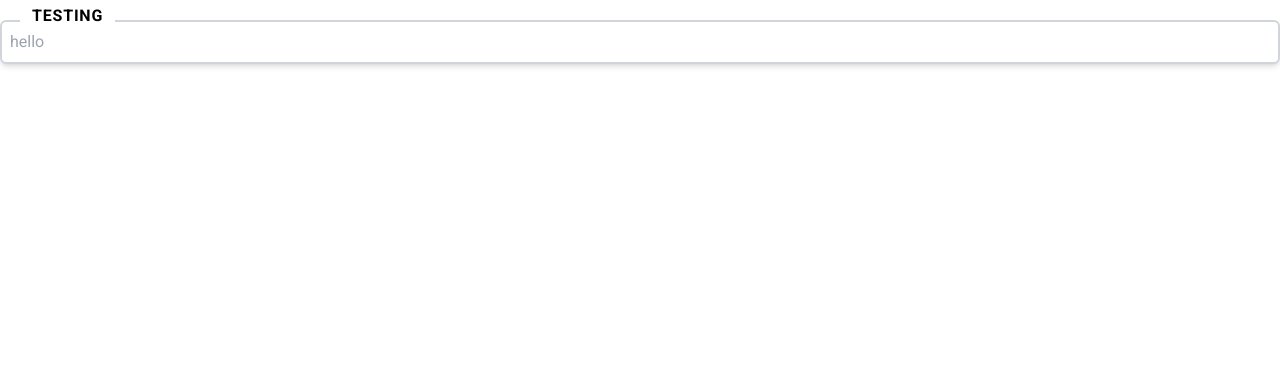
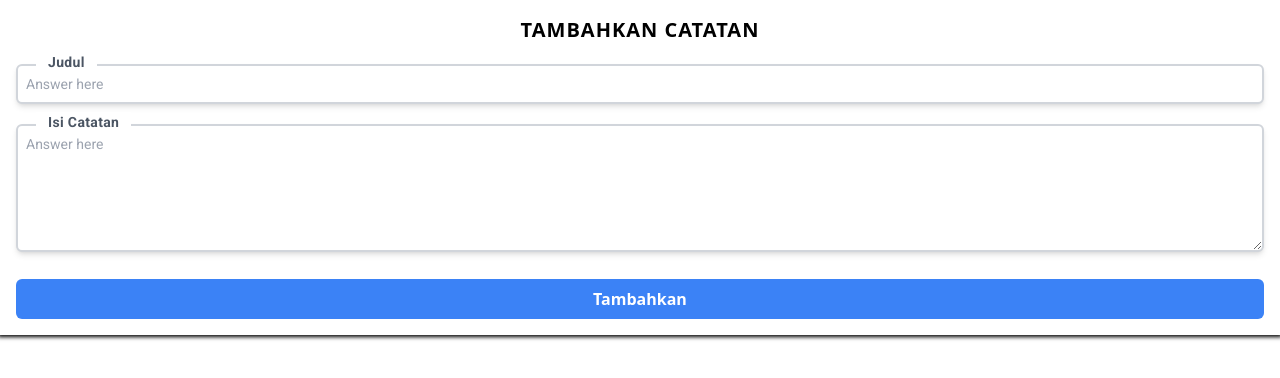
Before and after one commit to Wistchze/RJ_note, a React (Vite) app: page / in a window 1280 px wide. Shown: the top 378 px of the page. Built offline with nearby package versions, Linux system fonts and the light colour scheme.

Commit message:
Finished add note form, but still need to reset the value

```diff
--- /dev/null
+++ b/src/components/Button.tsx
@@ -0,0 +1,20 @@
+import { ComponentProps } from "react";
+
+export type ButtonProps = ComponentProps<'button'> & {
+    text: string;
+    isFull?: boolean;
+}
+
+const Button = ({ text, isFull = true }: ButtonProps) => {
+    return (
+        <button
+            className={`
+            bg-blue-500 hover:bg-blue-600 p-2 rounded-md
+            font-bold text-white
+            ${isFull ? 'w-full' : 'w-auto'}`
+            }
+        >{text}</button>
+    )
+}
+
+export default Button;
--- a/src/components/TextField.tsx
+++ b/src/components/TextField.tsx
@@ -2,18 +2,33 @@ export type TextFieldProps = {
     name: string;
     label: string;
     placeholder?: string;
-    onChange: React.ChangeEventHandler<HTMLInputElement>;
+    onChange: React.ChangeEventHandler;
     isFull?: boolean;
+    isArea?: boolean;
 }
 
-const TextField = ({ name, label, placeholder, onChange, isFull = true }: TextFieldProps) => {
+const TextField = ({
+    name,
+    label,
+    placeholder = 'Answer here',
+    onChange,
+    isFull = true,
+    isArea = false,
+}: TextFieldProps) => {
+    const className = `p-2 rounded-md border-2 shadow-md outline-none
+                border-gray-300 focus:shadow-glow focus:shadow-blue-500 focus:border-blue-500
+                text-black text-sm placeholder-gray-400
+                ${isFull ? 'w-full' : 'w-auto'}
+                ${isArea ? 'h-32' : ''}`;
+
     return (
         <fieldset className='font-["Roboto"] relative my-5'>
             <label
                 htmlFor={name}
-                className='font-bold tracking-wider bg-white px-3 py-0 uppercase
-                absolute left-5 -top-4'
+                className='bg-white px-3 py-0 text-sm tracking-wide font-bold text-gray-600
+                absolute left-5 -top-3'
             >{label}</label>
+            {!isArea ?
                 <input
                     // props
                     name={name}
@@ -21,10 +36,19 @@ const TextField = ({ name, label, placeholder, onChange, isFull = true }: TextFi
                     onChange={onChange}
 
                     // Styling
-                className={`p-2 rounded-md border-2 shadow-md outline-none
-                border-gray-300 focus:shadow-glow focus:shadow-blue-500 focus:border-blue-500
-                text-black placeholder-gray-400 ${isFull ? 'w-full' : 'w-auto'}`}
+                    className={className}
                 />
+                :
+                <textarea
+                    // Props
+                    name={name}
+                    placeholder={placeholder}
+                    onChange={onChange}
+
+                    // Styling
+                    className={className}
+                />
+            }
         </fieldset>
     );
 }
--- a/src/composition/NoteApp.tsx
+++ b/src/composition/NoteApp.tsx
@@ -1,9 +1,72 @@
+import Button from '@/components/Button';
 import TextField from '@/components/TextField';
+import { Note, noteData } from '@/utils/note';
+import { ChangeEvent, ChangeEventHandler, FormEvent, FormEventHandler, useState } from 'react';
 
-const NoteApp = () => {
+type FormProps = {
+    onChange: ChangeEventHandler;
+    onSubmit: FormEventHandler;
+}
+const AddNoteForm = ({ onChange, onSubmit }: FormProps) => {
     return (
-        <TextField name='test' placeholder='hello' onChange={() => {}} label='Testing' />
+        <form className='p-4 shadow-glow' onSubmit={onSubmit}>
+            <h2 className='font-bold uppercase text-center tracking-wider text-xl'>Tambahkan Catatan</h2>
+            <TextField
+                name='title'
+                label='Judul'
+                onChange={onChange}
+            />
+            <TextField
+                name='body'
+                label='Isi Catatan'
+                onChange={onChange}
+                isArea={true}
+            />
+            <Button text='Tambahkan' type='submit' />
+        </form>
     );
 }
 
+const NoteApp = () => {
+    const [noteForm, setNoteForm] = useState({
+        title: '',
+        body: ''
+    });
+
+    const onAddFormChange = (e: ChangeEvent<HTMLInputElement>) => {
+        const { name, value } = e.target;
+        setNoteForm({
+            ...noteForm,
+            [name]: value,
+        });
+    }
+
+    const onAddFormSubmit = (e: FormEvent) => {
+        e.preventDefault();
+
+        // New Note
+        const newNote: Note = {
+            id: noteData.length + 1,
+            title: noteForm.title,
+            body: noteForm.body,
+            archived: false,
+            createdAt: Date.now().toLocaleString()
+        };
+        noteData.push(newNote);
+        console.log(noteData);
+
+        // Reset Form
+        setNoteForm({
+            title: '',
+            body: ''
+        });
+    }
+
+    return (
+        <AddNoteForm
+            onChange={onAddFormChange}
+            onSubmit={onAddFormSubmit}
+        />
+    );` `
+}
 export default NoteApp;
--- a/src/utils/note.ts
+++ b/src/utils/note.ts
@@ -5,3 +5,5 @@ export type Note = {
     archived: boolean;
     createdAt: string;
 }
+
+export let noteData: Note[] = [];
```
Lines whose indentation alone changed are shown as unchanged.
